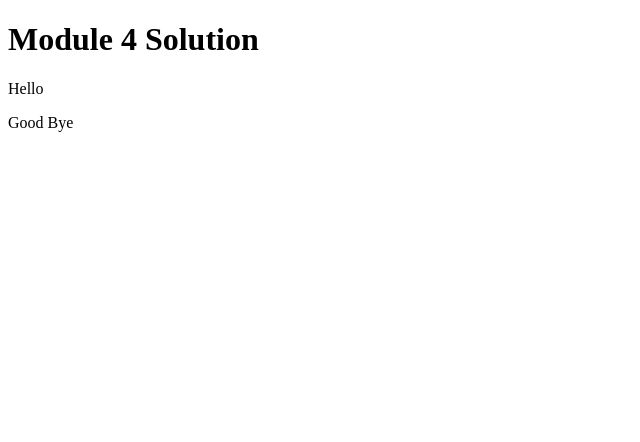
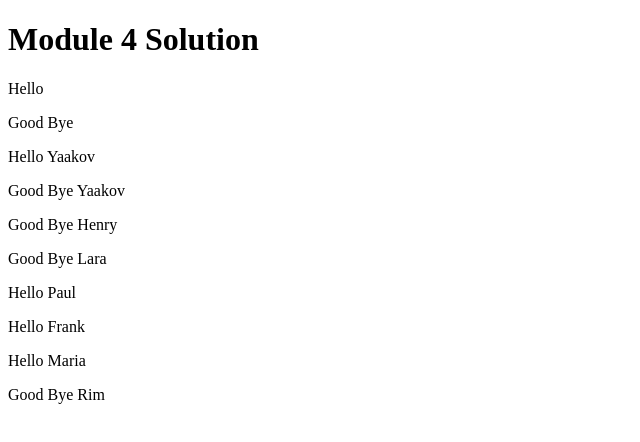
Before and after one commit to Dhillo924/module4-coding, a plain HTML site: page index.html in a window 1280 px wide. Shown: the whole page, without its empty margins (0-640 px from the left). Drawn offline with Linux system fonts and the light colour scheme.

Commit message:
Update index.html
Signed-off-by: Dhillo924 <navneetdhillon751@gmail.com>

```diff
--- a/index.html
+++ b/index.html
@@ -14,5 +14,13 @@
     <h1> Module 4 Solution </h1>
     <p>Hello</p>
 <p>Good Bye </p>
+<p> Hello Yaakov</p>
+<p>  Good Bye Yaakov</p>
+<p>Good Bye Henry</p>
+<p>Good Bye Lara</p>
+<p>Hello Paul</p>
+<p>Hello Frank</p>
+<p>Hello Maria</p>
+<p>Good Bye Rim</p>
   </body>
 </html>
```
